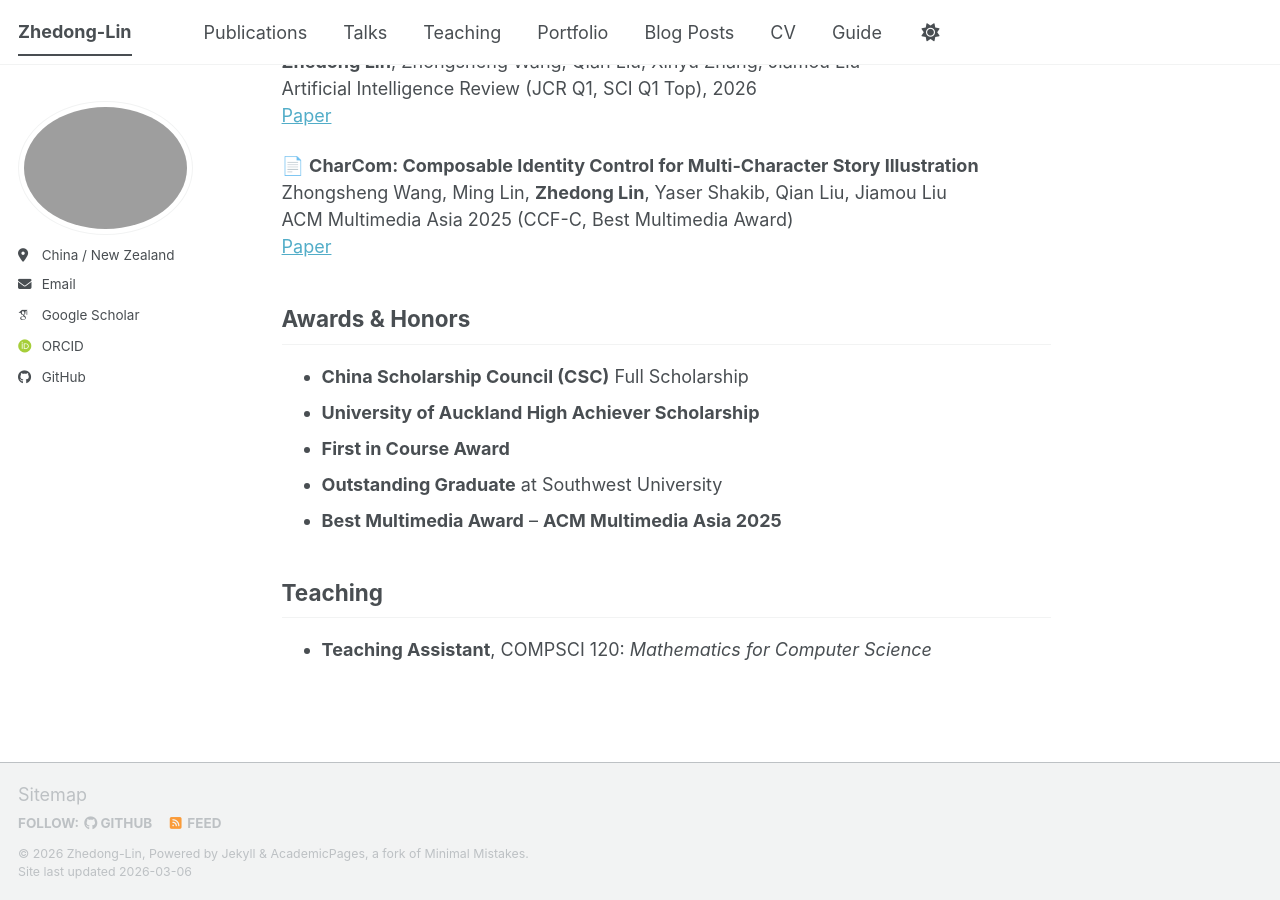
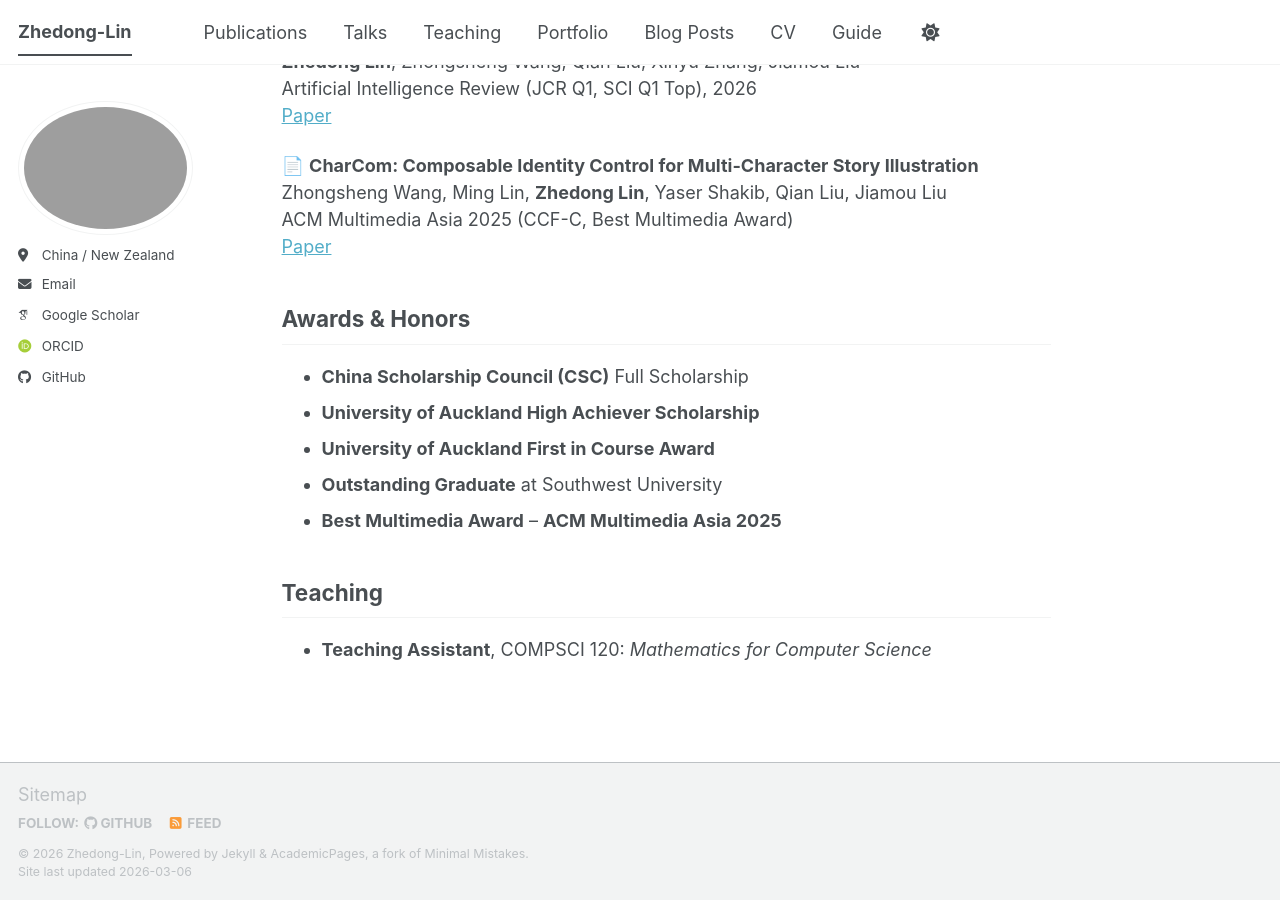
Before and after one commit to Zhedong-Lin/Zhedong-Lin, a Jekyll site: the page built from _pages/about.md, in a window 1280 px wide and 900 px high, scrolled down 1488 px. Built offline with Jekyll 4.4.1, drawn with Linux system fonts in a browser that asks for light colours; some web fonts are replaced; a script bundle is joined from its source files by our own code; library files that are not in the unit come from our copies.

Commit message:
Update award title for clarity

```diff
--- a/_pages/about.md
+++ b/_pages/about.md
@@ -59,7 +59,7 @@ ACM Multimedia Asia 2025 (CCF-C, Best Multimedia Award)
 
 - **China Scholarship Council (CSC)** Full Scholarship
 - **University of Auckland High Achiever Scholarship**
-- **First in Course Award**
+- **University of Auckland First in Course Award**
 - **Outstanding Graduate** at Southwest University
 - **Best Multimedia Award** – **ACM Multimedia Asia 2025**
 
```
